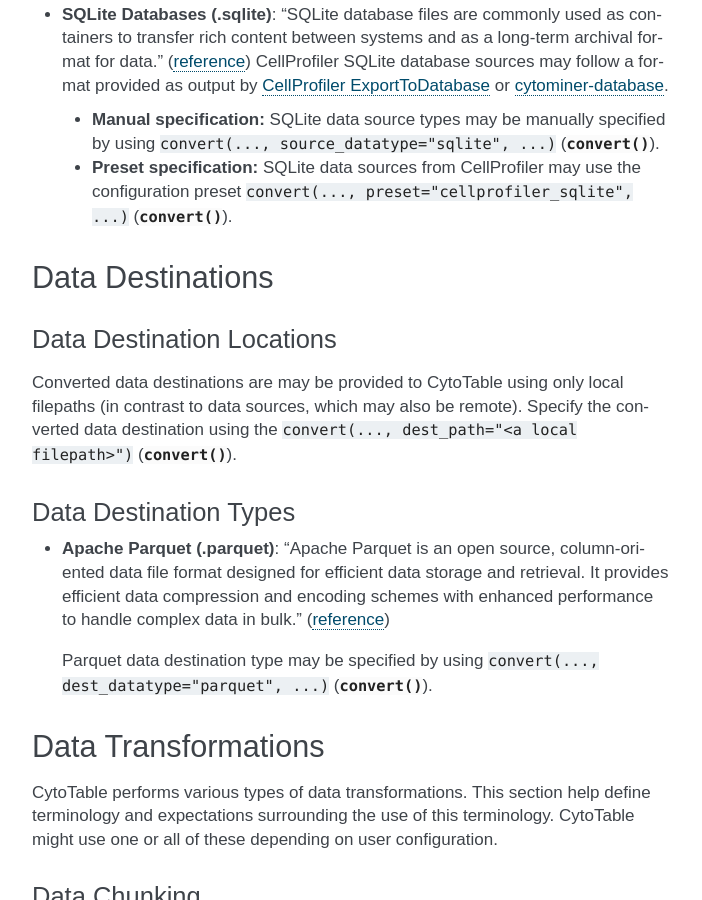
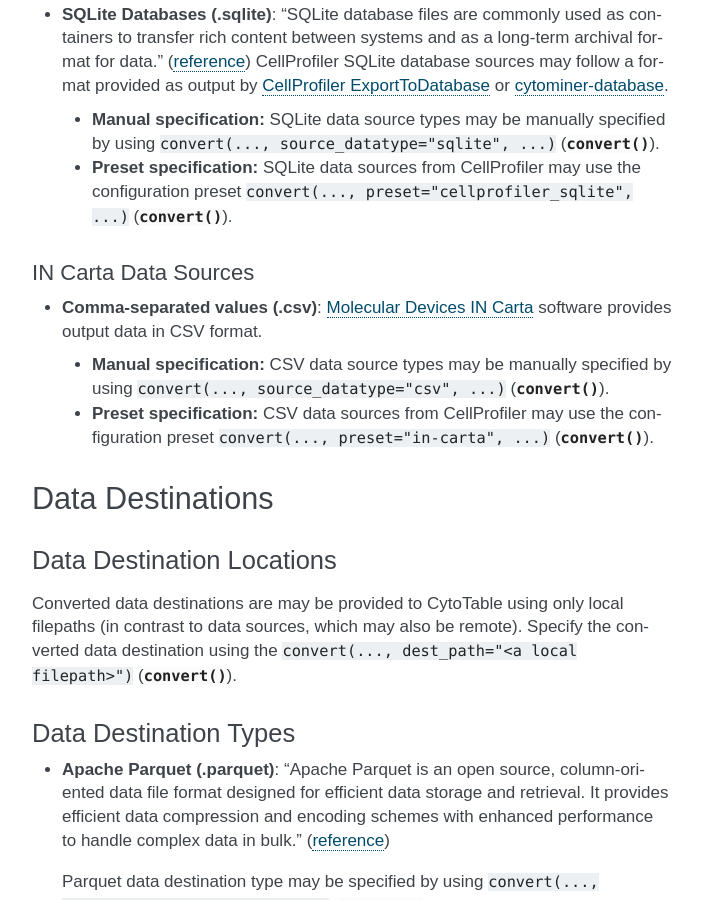
Before and after one commit to cytomining/CytoTable, a Sphinx documentation site: the page built from docs/source/overview.md, in a window 1280 px wide and 900 px high, scrolled down 2450 px. Shown: the whole window, without its empty margins (438-1140 px from the left). Built offline with Sphinx 7.4.7, drawn with Linux system fonts in a browser that asks for light colours; some of the changed text lies outside the part shown.

Commit message:
add docs for in carta usage

````diff
--- a/docs/source/overview.md
+++ b/docs/source/overview.md
@@ -98,6 +98,15 @@
 ```{eval-rst}
   * **Manual specification:** SQLite data source types may be manually specified by using :code:`convert(..., source_datatype="sqlite", ...)` (:mod:`convert() <cytotable.convert.convert>`).
   * **Preset specification:** SQLite data sources from CellProfiler may use the configuration preset :code:`convert(..., preset="cellprofiler_sqlite", ...)` (:mod:`convert() <cytotable.convert.convert>`).
+```
+
+#### IN Carta Data Sources
+
+- __Comma-separated values (.csv)__: [Molecular Devices IN Carta](https://www.moleculardevices.com/products/cellular-imaging-systems/high-content-analysis/in-carta-image-analysis-software) software provides output data in CSV format.
+
+```{eval-rst}
+  * **Manual specification:** CSV data source types may be manually specified by using :code:`convert(..., source_datatype="csv", ...)` (:mod:`convert() <cytotable.convert.convert>`).
+  * **Preset specification:** CSV data sources from CellProfiler may use the configuration preset :code:`convert(..., preset="in-carta", ...)` (:mod:`convert() <cytotable.convert.convert>`).
 ```
 
 ## Data Destinations
````
